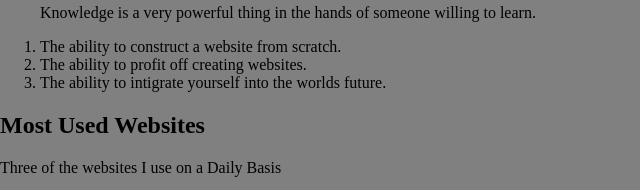
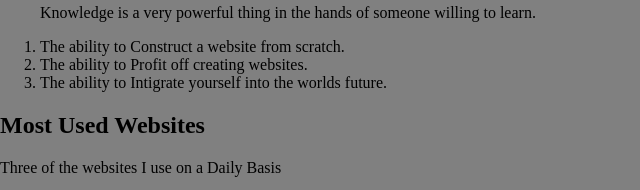
Before and after one commit to CIT85/marcosg-pub, a plain HTML site: page w2/index.html in a window 1280 px wide. Shown: the part 631-821 px from the top of the page, 0-640 px from the left. Drawn offline with Linux system fonts and the light colour scheme.

Commit message:
step 3 complete

```diff
--- a/w2/index.html
+++ b/w2/index.html
@@ -34,9 +34,9 @@
             <figcaption>Knowledge is a very powerful thing in the hands of someone willing to learn. </figcaption>
         </figure>
         <ol>
-            <li>The ability to construct a website from scratch.</li>
-            <li>The ability to profit off creating websites.</li>
-            <li>The ability to intigrate yourself into the worlds future.</li>
+            <li>The ability to Construct a website from scratch.</li>
+            <li>The ability to Profit off creating websites.</li>
+            <li>The ability to Intigrate yourself into the worlds future.</li>
         </ol>
     </section>
     <section>
```
